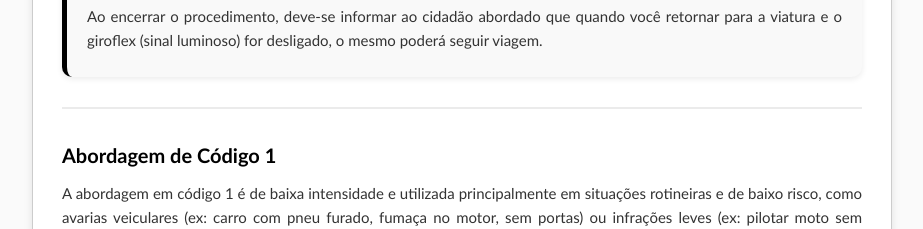
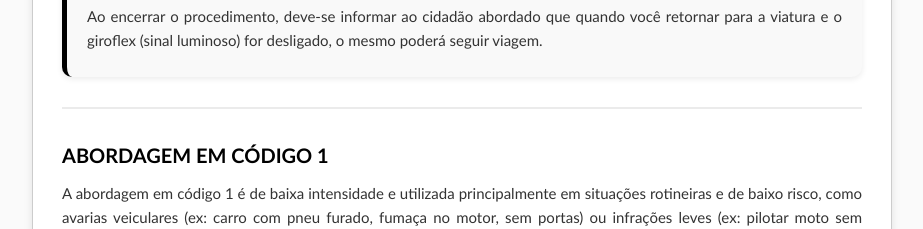
Before and after one commit to CapivaraPollo/sidebar-main, a website: page abordagem.html in a window 1280 px wide. Shown: the part 7060-7289 px from the top of the page, without its empty margins (219-1142 px from the left). Drawn offline with Linux system fonts and the light colour scheme.

Commit message:
Update abordagem.html

```diff
--- a/abordagem.html
+++ b/abordagem.html
@@ -691,7 +691,7 @@
                 o mesmo poderá seguir viagem.</P>
             </blockquote>
             <hr class="divisoria">
-            <h2 class="subtitulo">Abordagem de Código 1</h2>
+            <h2 class="subtitulo">ABORDAGEM EM CÓDIGO 1</h2>
             <p>A abordagem em código 1 é de baixa intensidade e utilizada principalmente em situações rotineiras e de
               baixo risco, como avarias veiculares (ex: carro com pneu furado, fumaça no motor, sem portas) ou infrações
               leves (ex:
```
